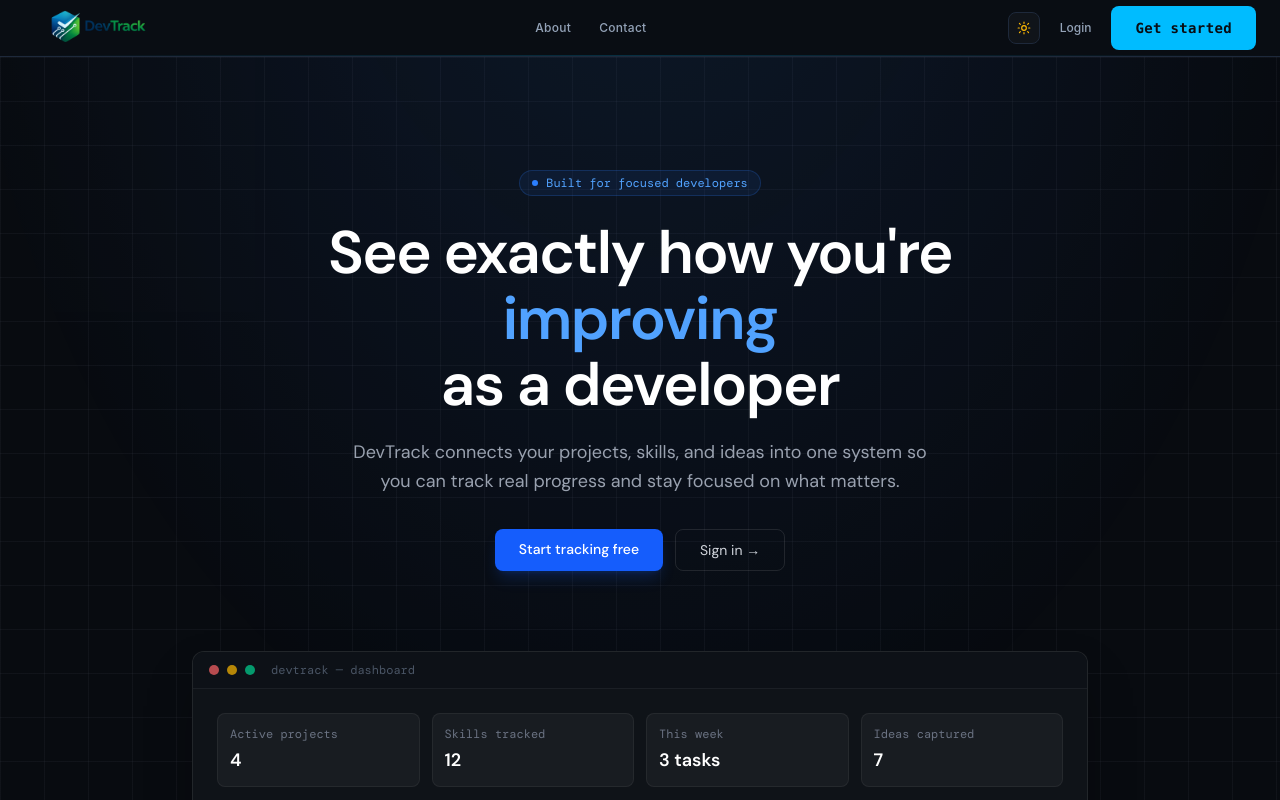
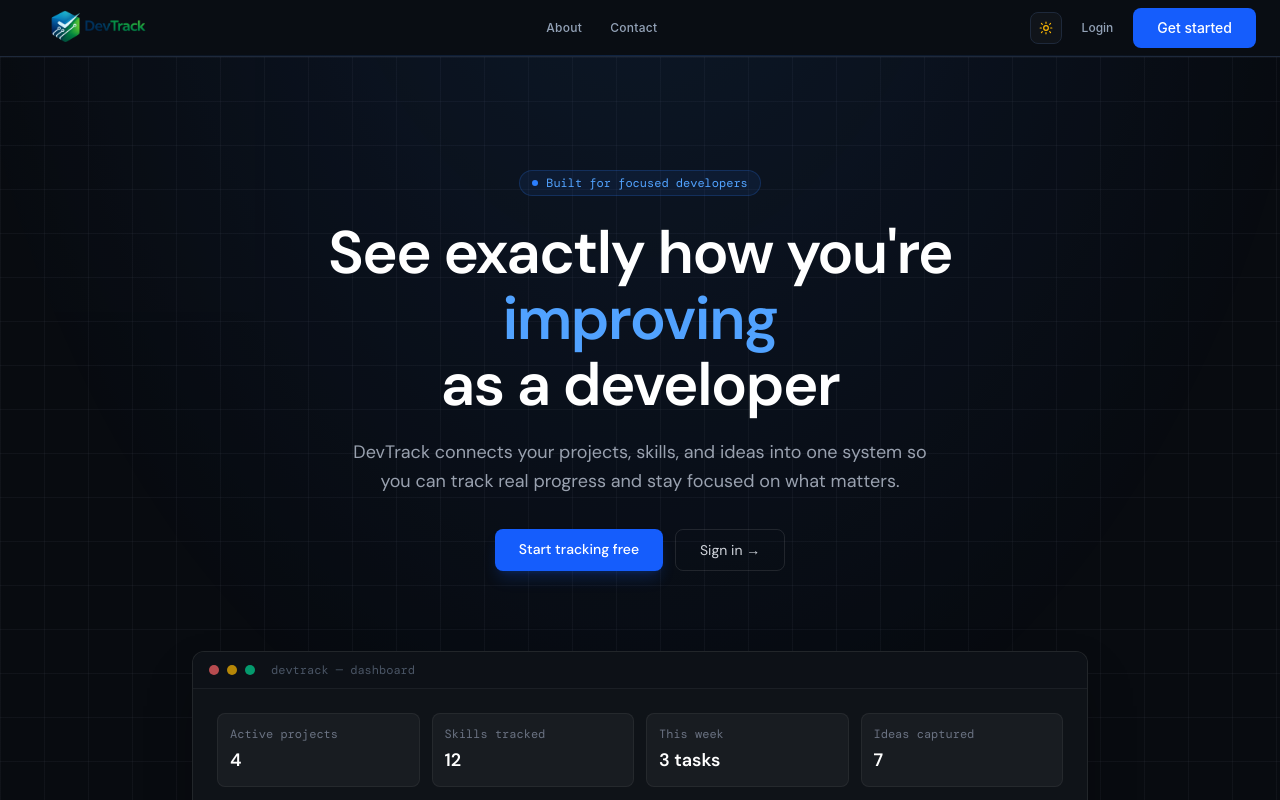
Before and after one commit to roymulinge/devtrack-app, a React (Vite) app: page / in a window 1280 px wide. Shown: the top 800 px of the page. Built offline with nearby package versions, Linux system fonts and the light colour scheme.

Commit message:
fix(navbar): align "Get started" button with design system (blue-600, white text, active scale)

```diff
--- a/src/Components/Navbar.jsx
+++ b/src/Components/Navbar.jsx
@@ -360,8 +360,8 @@ const Navbar = () => {
         role="navigation"
         aria-label="Main navigation"
       >
-        {/* Bottom glow line */}
-        <div className="absolute bottom-0 left-0 right-0 h-px bg-gradient-to-r from-transparent via-sky-400/20 to-transparent" />
+        {/* Bottom glow line - changed to blue-500/20 for consistency */}
+        <div className="absolute bottom-0 left-0 right-0 h-px bg-gradient-to-r from-transparent via-blue-500/20 to-transparent" />
 
         <div className="max-w-7xl mx-auto px-4 sm:px-6 flex items-center justify-between h-14">
           {/* Logo */}
@@ -407,7 +407,7 @@ const Navbar = () => {
                 </Link>
                 <Link
                   to="/register"
-                  className="bg-sky-400 hover:bg-sky-300 text-[#090d13] font-mono font-bold text-sm px-6 py-3 rounded-lg transition tracking-wide"
+                  className="bg-blue-600 hover:bg-blue-500 text-white font-medium text-sm px-6 py-2.5 rounded-lg transition-all active:scale-95"
                 >
                   Get started
                 </Link>
```
